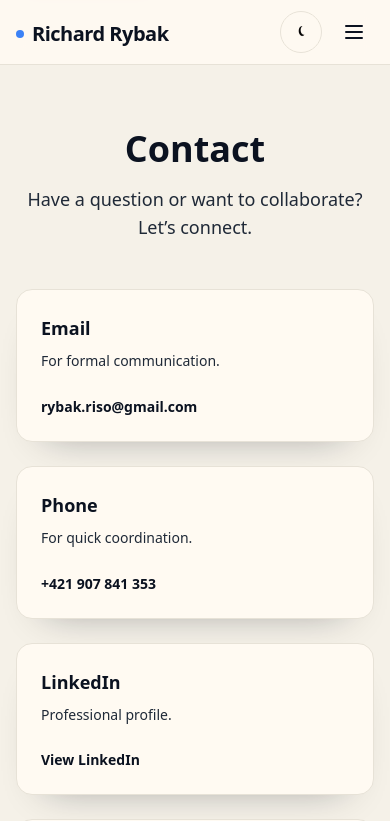
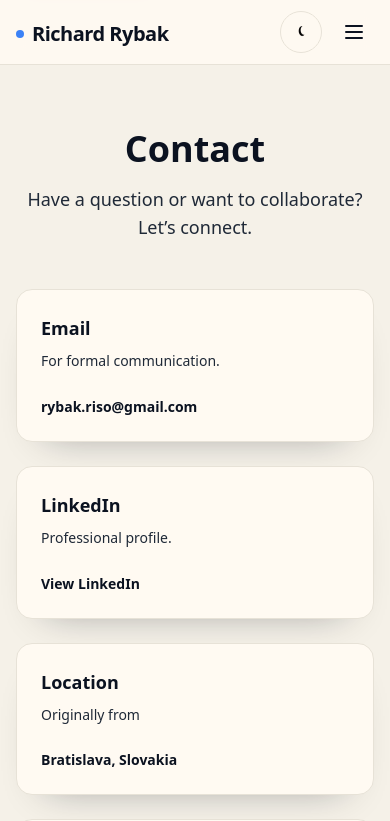
Before and after one commit to rybakrisko/Portfolio2.0, a React (Vite) app: page /kontakt in a window 390 px wide. Shown: the top 821 px of the page. Built offline with nearby package versions, Linux system fonts and the light colour scheme.

Commit message:
Remove phone card from contact

```diff
--- a/src/pages/Contact.tsx
+++ b/src/pages/Contact.tsx
@@ -25,21 +25,6 @@ export default function Contact() {
                 className="mt-auto pt-6 inline-flex max-w-full truncate text-sm sm:text-base font-semibold text-ink transition-colors hover:text-ink/70 hover:underline underline-offset-4 dark:text-cream dark:hover:text-cream/80"
               >
                 rybak.riso@gmail.com
-              </a>
-            </div>
-
-            <div className="lg:col-span-2 bg-cream border border-cloud rounded-2xl p-6 card-shadow dark:bg-slateBlue dark:border-cream/10 flex h-full flex-col">
-              <h3 className="text-lg font-display font-semibold text-ink dark:text-cream">
-                Phone
-              </h3>
-              <p className="mt-2 text-sm leading-relaxed text-inkSoft dark:text-cream/70">
-                For quick coordination.
-              </p>
-              <a
-                href="tel:+421907841353"
-                className="mt-auto pt-6 inline-flex text-sm sm:text-base font-semibold text-ink transition-colors hover:text-ink/70 hover:underline underline-offset-4 dark:text-cream dark:hover:text-cream/80"
-              >
-                +421 907 841 353
               </a>
             </div>
 
```
